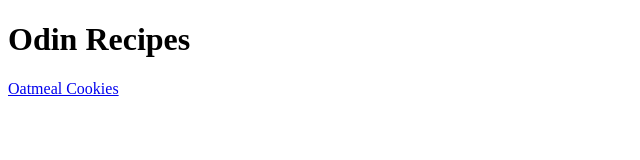
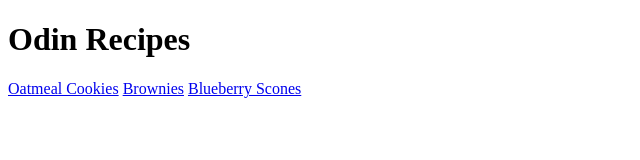
Before and after one commit to nickmour/odin-recipes, a plain HTML site: page index.html in a window 1280 px wide. Shown: the whole page, without its empty margins (0-640 px from the left). Drawn offline with Linux system fonts and the light colour scheme.

Commit message:
Add links to new recipes

```diff
--- a/index.html
+++ b/index.html
@@ -8,6 +8,9 @@
 <body>
     <h1>Odin Recipes</h1>
     <a href="./recipes/oatmeal-cookies.html" target="_blank" > Oatmeal Cookies</a>
+    <a href="./recipes/brownies.html" target="_blank" > Brownies</a>
+    <a href="./recipes/blueberry-scones.html" target="_blank" > Blueberry Scones</a>
+
 
 </body>
 </html>
```
